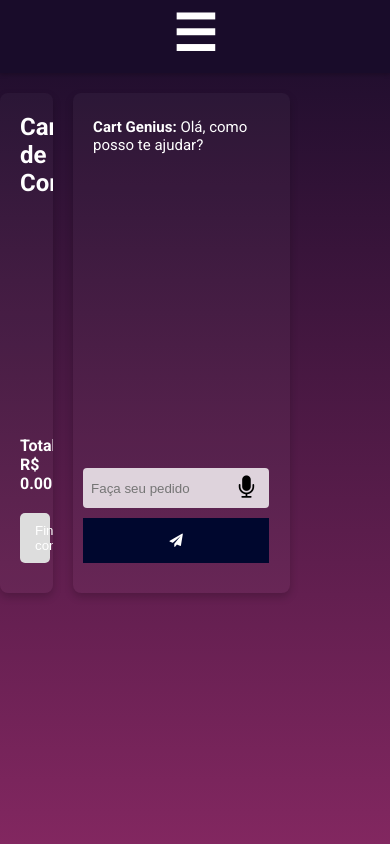
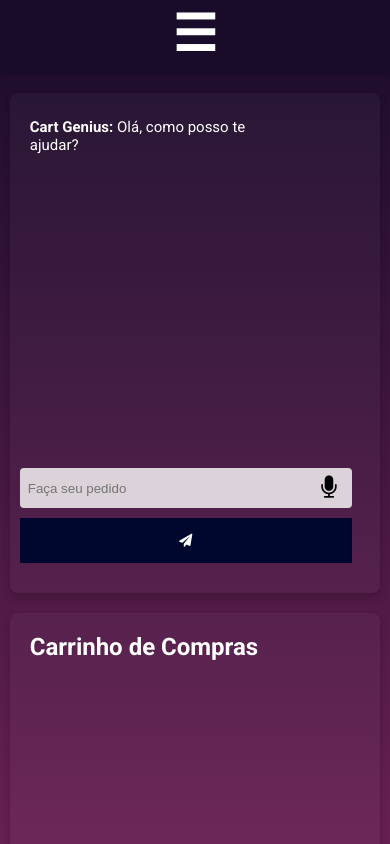
Before and after one commit to JorgeHCamara/react-cart-genius-website, a React (Vite) app: page /chat in a window 390 px wide. Shown: the top 844 px of the page. Built offline with nearby package versions, Linux system fonts and the light colour scheme.

Commit message:
chore: cart mobile layout first adjustment

```diff
--- a/src/pages/ChatPage/ChatPage.css
+++ b/src/pages/ChatPage/ChatPage.css
@@ -222,6 +222,13 @@
 }
 
 @media (max-width: 768px) {
+
+    .containerChatPage {
+        flex-direction: column-reverse;
+        align-items: center;
+        margin-right: 0; /* Remover a margem direita */
+    }
+
     .container-chat {
         width: 80%;
     }
@@ -236,6 +243,12 @@
 
     .sendButton {
         border-radius: 0;
+    }
+
+    .container-cart {
+        width: 95%;
+        margin-right: 0; /* Remover a margem direita */
+        margin-top: 20px;
     }
 }
 
```
